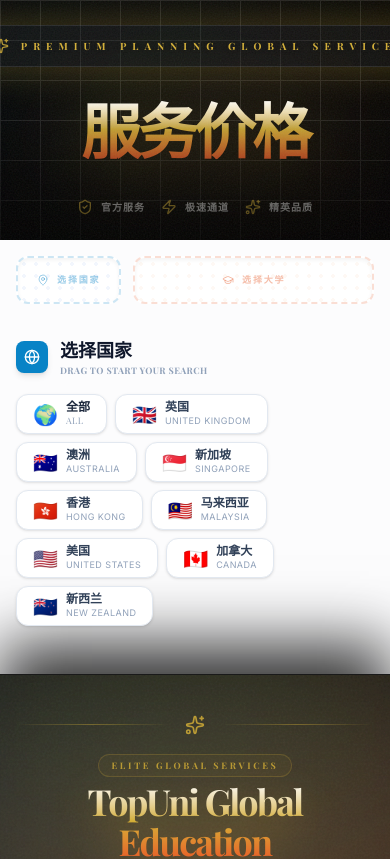
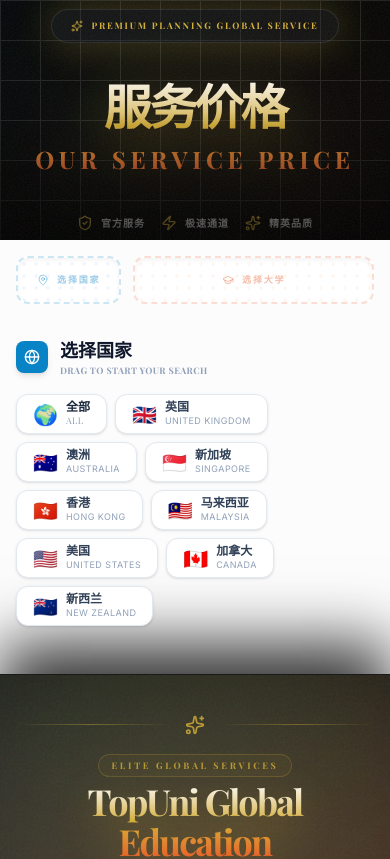
Before and after one commit to DamonMorningStar/Price.PPAC, a React (Vite) app: page / in a window 390 px wide. Shown: the top 859 px of the page. Built offline with nearby package versions, Linux system fonts and the light colour scheme; a web font is replaced by a local one.

Commit message:
feat: Improve header and tagline presentation
Enhance the visual appeal and readability of the main header and tagline. Adjust spacing, sizing, and text styles for better mobile and desktop responsiveness.

```diff
--- a/src/App.tsx
+++ b/src/App.tsx
@@ -645,15 +645,16 @@ const Header = () => {
           animate={{ opacity: 1, y: 0 }}
           transition={{ duration: 1.2, ease: [0.16, 1, 0.3, 1] }}
         >
-          <div className="inline-flex items-center space-x-3 mb-8 px-8 py-3 rounded-full bg-white/5 border border-white/10 backdrop-blur-3xl shadow-[0_0_40px_rgba(212,175,55,0.3)]">
-            <Sparkles className="w-4 h-4 text-gold animate-pulse" />
-            <span className="text-gold text-[10px] md:text-[12px] font-black tracking-[0.6em] uppercase whitespace-nowrap drop-shadow-sm">
+          <div className="flex w-[90%] md:w-auto mx-auto items-center justify-center space-x-2 md:space-x-3 mb-8 px-4 py-2 md:px-8 md:py-3 rounded-full bg-white/5 border border-white/10 backdrop-blur-3xl shadow-[0_0_40px_rgba(212,175,55,0.3)]">
+            <Sparkles className="w-3 h-3 md:w-4 h-4 text-gold animate-pulse flex-shrink-0" />
+            <span className="text-gold text-[9px] md:text-[12px] font-black tracking-[0.2em] md:tracking-[0.6em] uppercase whitespace-nowrap drop-shadow-sm">
               Premium Planning Global Service
             </span>
           </div>
 
-          <h1 className="text-6xl md:text-[9rem] font-serif font-black mb-10 tracking-tighter bg-clip-text text-transparent bg-gradient-to-b from-white via-gold to-hermes-orange drop-shadow-[0_15px_40px_rgba(212,175,55,0.4)]">
-            服务价格
+          <h1 className="text-5xl md:text-7xl font-serif font-black mb-10 tracking-tighter bg-clip-text text-transparent bg-gradient-to-b from-white via-gold to-hermes-orange drop-shadow-[0_15px_30px_rgba(212,175,55,0.4)] leading-tight">
+            服务价格<br />
+            <span className="text-2xl md:text-4xl tracking-[0.2em] uppercase block mt-2">OUR SERVICE PRICE</span>
           </h1>
 
           <div className="flex flex-nowrap items-center justify-center gap-4 md:gap-12">
```
